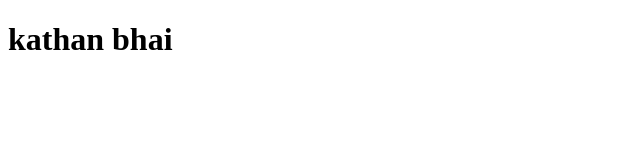
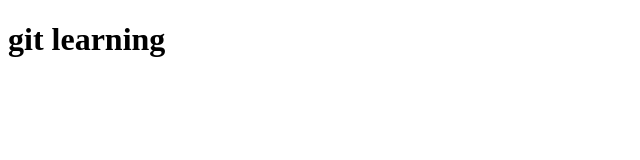
Before and after one commit to rudravaja/TASK, a plain HTML site: page index.html in a window 1280 px wide. Shown: the whole page, without its empty margins (0-640 px from the left). Drawn offline with Linux system fonts and the light colour scheme.

Commit message:
feat: update header text in index.html

```diff
--- a/index.html
+++ b/index.html
@@ -8,7 +8,7 @@
 </head>
 
 <body>
-    <h1>kathan bhai</h1>
+    <h1>git learning</h1>
 </body>
 
 </html>
```
